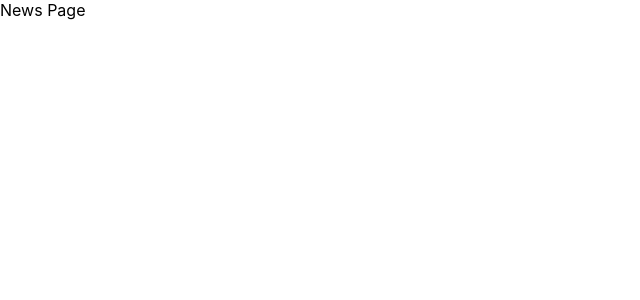
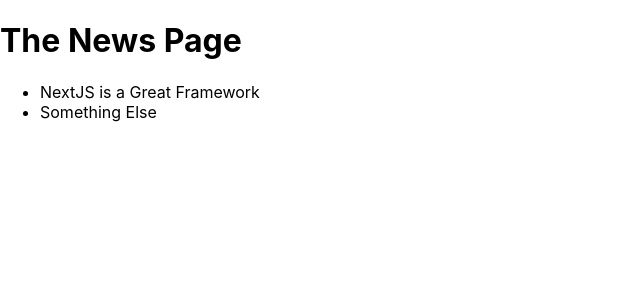
Before and after one commit to serdarsen/nextjs-course, a Next.js app: page /news in a window 1280 px wide. Shown: the top 300 px of the page, without its empty margins (0-640 px from the left). Built offline with nearby package versions, Linux system fonts and the light colour scheme.

Commit message:
Linking Between Pages. Add airbnb eslint configuration.

```diff
--- a/pages/news/index.js
+++ b/pages/news/index.js
@@ -1,7 +1,21 @@
+import Link from "next/link";
+
 const NewsPage = () => (
-    <div>
-      News Page
-    </div>
-  );
+  <>
+    <h1>The News Page</h1>
+    <ul>
+      <li>
+        <Link href="/news/nextjs-is-a-great-framework">
+          NextJS is a Great Framework
+        </Link>
+      </li>
+      <li>
+        <Link href="/news/something-else">
+          Something Else
+        </Link>
+      </li>
+    </ul>
+  </>
+);
 
-  export default NewsPage;
+export default NewsPage;
```
Also changed, not shown: package.json (+6 -1 lines), .eslintrc.json, 1 other file (tests, documents, lock files or other folders).
